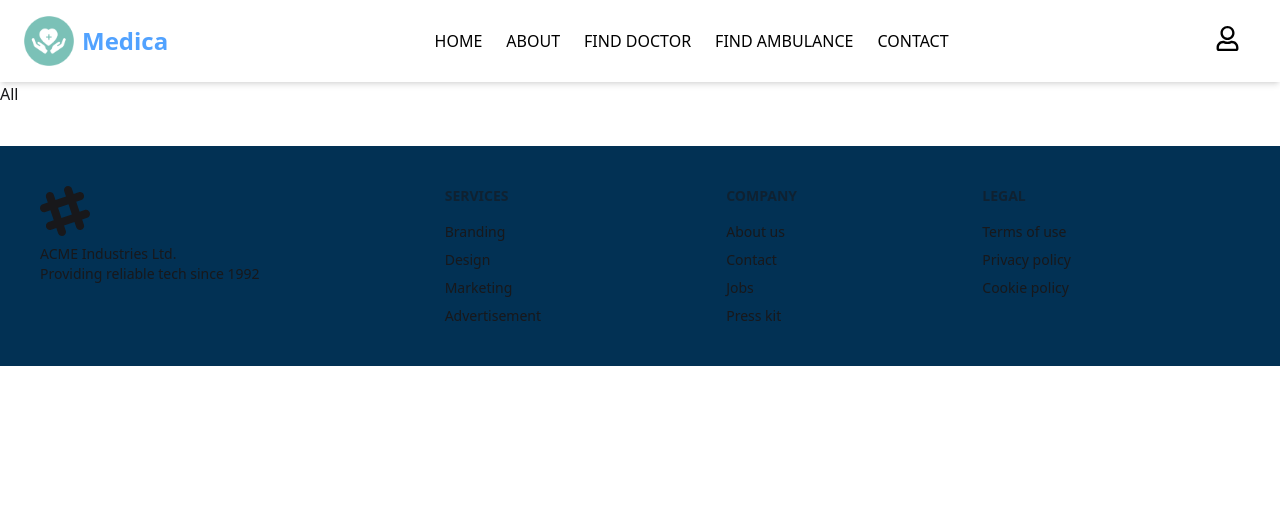
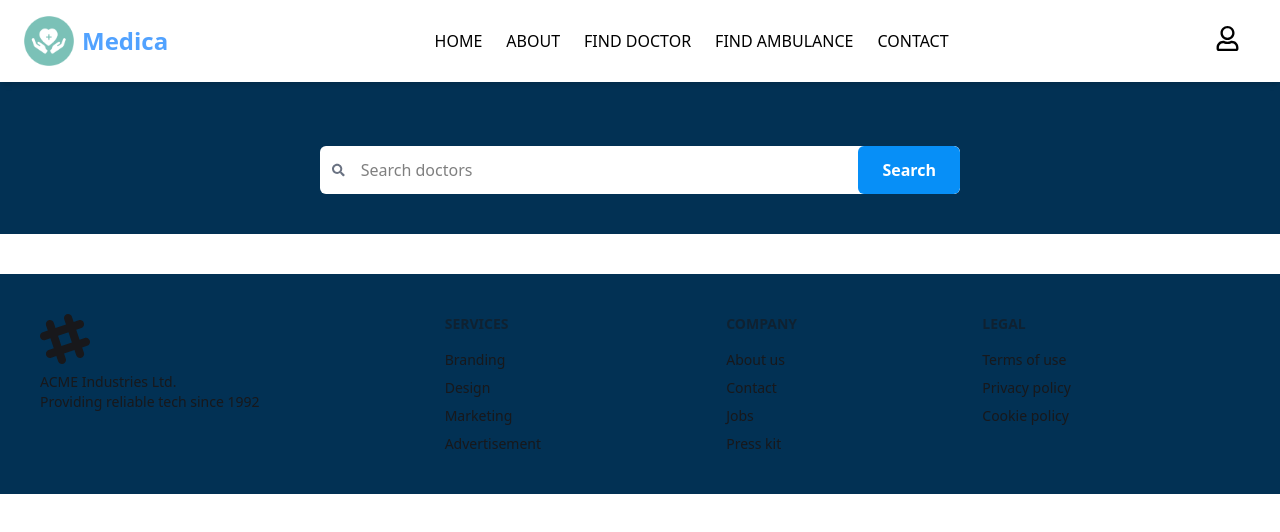
Before and after one commit to rifatjayed/Doctor-Appoinment, a React (Vite) app: page /finddoctor in a window 1280 px wide. Shown: the top 532 px of the page. Built offline with nearby package versions, Linux system fonts and the light colour scheme.

Commit message:
search doctor done

```diff
--- a/src/components/pages/FindDoctoctor.jsx
+++ b/src/components/pages/FindDoctoctor.jsx
@@ -1,9 +1,63 @@
 import React from "react";
+import { FaSearch } from "react-icons/fa";
 
 const FindDoctor = () => {
   return (
     <div>
-      <h1>All</h1>
+      {/* <div className="bg-[rgb(2,49,84)] py-10 flex  justify-center">
+        <div className=" mt-6 flex items-center bg-white  overflow-hidden w-[90%] md:w-[50%]">
+          <FaSearch />
+          <input
+            type="text"
+            placeholder="Search doctors"
+            className="w-full px-4 py-3 text-black border-none outline-none"
+          />
+        </div>
+
+        <button className="rounded  text-base font-bold capitalize duration-300 bg-[rgb(7,143,247)] text-white hover:bg-secondaryColor-tint-100 active:bg-secondaryColor-shade-200 px-4  ">
+          Search
+        </button>
+      </div> */}
+      {/* <div className="bg-[rgb(2,49,84)] py-10 flex justify-center">
+        <div className="mt-6 flex items-center bg-white overflow-hidden w-[90%] md:w-[50%] rounded-md">
+          <FaSearch className="text-gray-500 ml-3" />
+          <input
+            type="text"
+            placeholder="Search doctors"
+            className="w-full px-4 py-3 text-black border-none outline-none"
+          />
+        </div>
+
+        <button className="ml-2 px-10 py-0  rounded-md text-base font-bold capitalize duration-300 bg-[rgb(7,143,247)] text-white hover:bg-blue-600 active:bg-blue-800">
+          Search
+        </button>
+      </div> */}
+      {/* <div className="bg-[rgb(2,49,84)] py-10 flex justify-center items-center">
+        <div className="mt-6 flex items-center bg-white overflow-hidden w-[90%] md:w-[50%] rounded-md">
+          <FaSearch className="text-gray-500 ml-3" />
+          <input
+            type="text"
+            placeholder="Search doctors"
+            className="w-full px-4 py-3 text-black border-none outline-none"
+          />
+          <button className="ml-2 px-6 h-[48px] flex items-center justify-center rounded-md text-base font-bold capitalize duration-300 bg-[rgb(7,143,247)] text-white hover:bg-blue-600 active:bg-blue-800">
+            Search
+          </button>
+        </div>
+      </div> */}
+      <div className="bg-[rgb(2,49,84)] py-10 flex justify-center items-center ">
+        <div className="mt-6 flex items-center bg-white overflow-hidden w-[90%] md:w-[50%] rounded-md flex-row">
+          <FaSearch className="text-gray-500 ml-3" />
+          <input
+            type="text"
+            placeholder="Search doctors"
+            className="w-full px-4 py-3 text-black border-none outline-none"
+          />
+          <button className="px-6 py-3 rounded-md text-base font-bold capitalize duration-300 bg-[rgb(7,143,247)] text-white hover:bg-blue-600 active:bg-blue-800">
+            Search
+          </button>
+        </div>
+      </div>
     </div>
   );
 };
```
